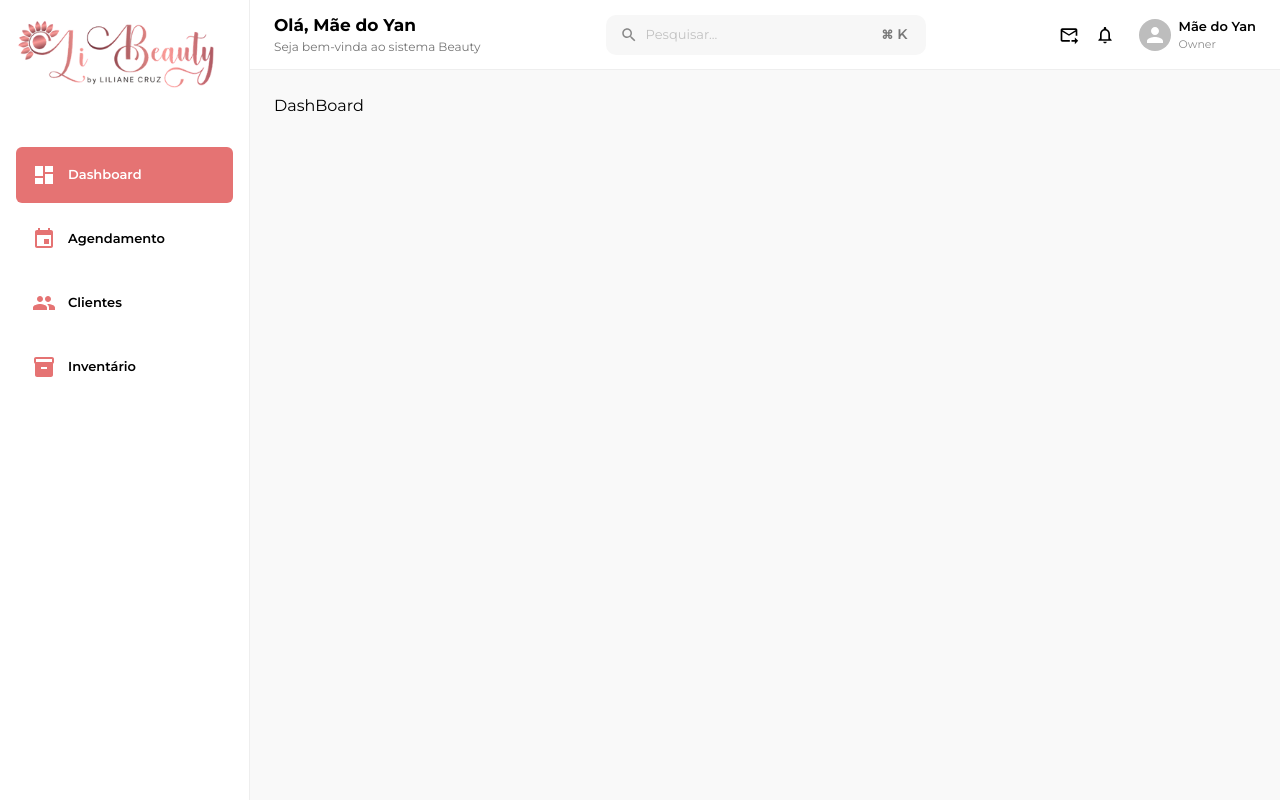
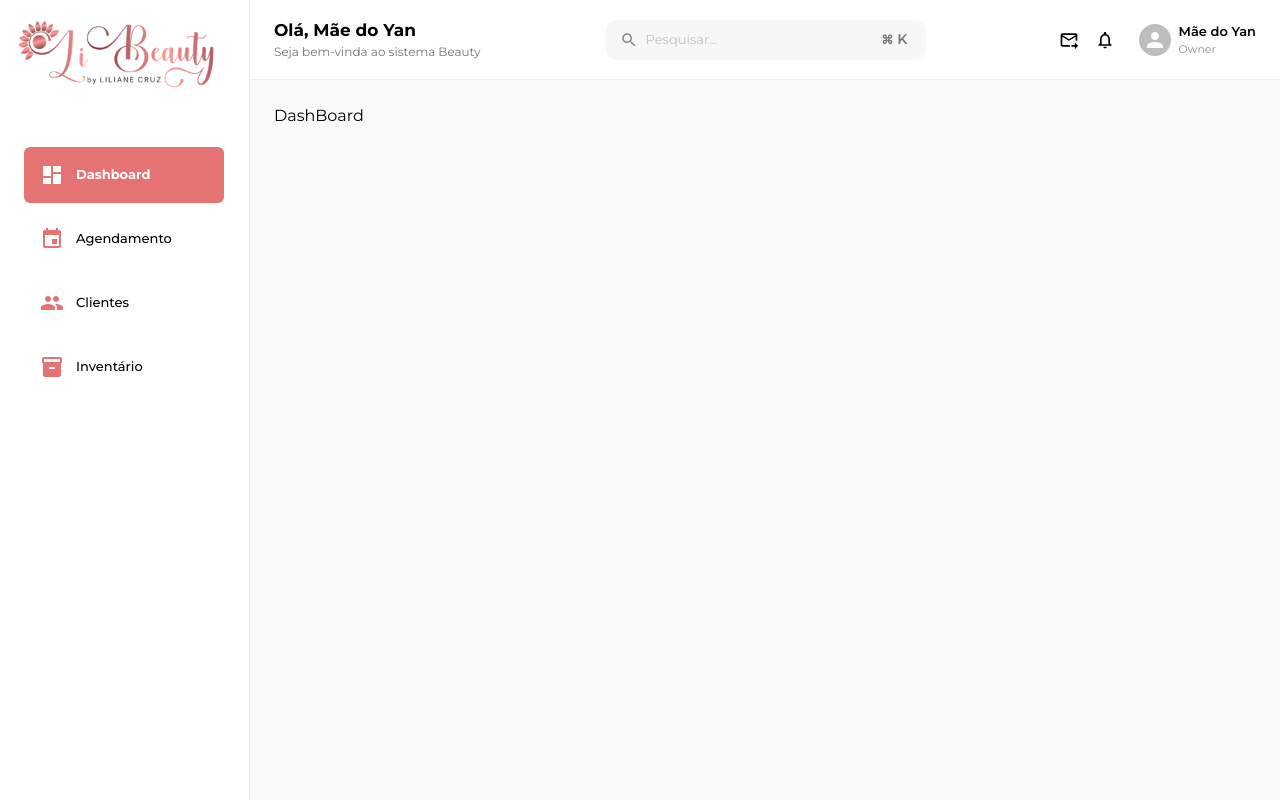
Before and after one commit to Tech-Store-UNI/Li-Beauty, a React (Vite) app: page /dashboard in a window 1280 px wide. Built offline with nearby package versions, Linux system fonts and the light colour scheme.

Commit message:
Arrumando alguns detalhes nos navs

```diff
--- a/src/components/NavbarTop/NavbarTop.tsx
+++ b/src/components/NavbarTop/NavbarTop.tsx
@@ -5,7 +5,7 @@ import ForwardToInboxIcon from '@mui/icons-material/ForwardToInbox';
 
 export const NavbarTop = () => {
     return (
-        <Box sx={{ height: 70, backgroundColor: "#ffffff", borderBottom: "1px solid #eee", display: "flex", alignItems: "center", justifyContent: "space-between", px: 3, }}>
+        <Box sx={{ height: 80, backgroundColor: "#ffffff", borderBottom: "1px solid #eee", display: "flex", alignItems: "center", justifyContent: "space-between", px: 3, }}>
             <Box>
                 <Typography sx={{ fontWeight: 900, fontSize: 17 }}>
                     Olá, Mãe do Yan
--- a/src/components/Sidebar/NavButton.tsx
+++ b/src/components/Sidebar/NavButton.tsx
@@ -32,6 +32,7 @@ export const NavButton: React.FC<NavButtonProps> = ({
                 "&:hover": {
                     backgroundColor: active ? "#e57373" : "#fff6f6",
                 },
+                width: 200
             }}
         >
             <Box sx={{ display: "flex", alignItems: "center", gap: 1.5 }}>
@@ -40,7 +41,7 @@ export const NavButton: React.FC<NavButtonProps> = ({
                     {icon}
                 </Box>
 
-                <Typography sx={{ fontSize: 13, fontWeight: 600 }}>
+                <Typography sx={{ fontSize: 13, fontWeight: active ? 900 : 500 }}>
                     {label}
                 </Typography>
             </Box>
--- a/src/components/Sidebar/Sidebar.tsx
+++ b/src/components/Sidebar/Sidebar.tsx
@@ -21,7 +21,7 @@ export const Sidebar = () => {
                 alt="Logo"
                 sx={{ width: 200, mb: 7, mr: 2 }}
             />
-            <Box sx={{ width: "100%", px: 2 }}>
+            <Box sx={{ width: "100%", px: 3 }}>
                 <NavButton
                     icon={<DashboardIcon />}
                     label="Dashboard"
```
